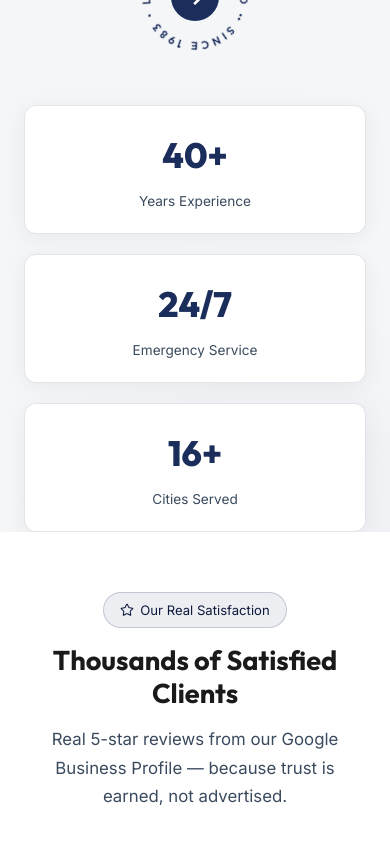
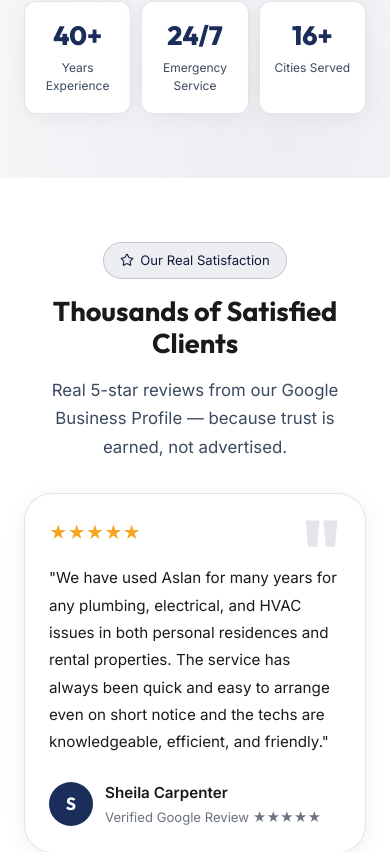
Before and after one commit to BenChoii/Aslan, a React (Vite) app: page / in a window 390 px wide. Shown: the part 760-1612 px from the top of the page. Built offline with nearby package versions, Linux system fonts and the light colour scheme.

Commit message:
Balance hero spacing and responsive section proportions

```diff
--- a/src/index.css
+++ b/src/index.css
@@ -21,6 +21,8 @@
   --transition: 0.3s cubic-bezier(0.4, 0, 0.2, 1);
   --max-width: 1280px;
   --header-height: 110px;
+  --section-space: clamp(64px, 6vw, 96px);
+  --section-heading-gap: clamp(32px, 4vw, 48px);
 }
 
 *, *::before, *::after { box-sizing: border-box; margin: 0; padding: 0; }
@@ -142,9 +144,9 @@ img { max-width: 100%; height: auto; display: block; }
 /* ─── Hero ─── */
 .hero {
   min-height: 100vh; display: flex; align-items: center;
-  padding-top: var(--header-height); position: relative;
+  padding: calc(var(--header-height) + clamp(40px, 5vw, 72px)) 0 clamp(64px, 6vw, 96px); position: relative;
   background: linear-gradient(135deg, #FFFFFF 0%, #F4F6F8 50%, rgba(27,45,91,0.04) 100%);
-  overflow: hidden;
+  overflow: clip;
 }
 .hero::before {
   content: ''; position: absolute; top: -50%; right: -20%;
@@ -164,8 +166,8 @@ img { max-width: 100%; height: auto; display: block; }
 }
 .hero-content {
   position: relative; z-index: 1; max-width: var(--max-width);
-  margin: 0 auto; padding: 0 24px;
-  display: grid; grid-template-columns: 1fr 1fr; gap: 60px; align-items: center;
+  width: 100%; margin: 0 auto; padding: 0 24px;
+  display: grid; grid-template-columns: minmax(0, 1fr) minmax(0, 1fr); gap: clamp(32px, 4vw, 60px); align-items: center;
 }
 .hero-badge {
   display: inline-flex; align-items: center; gap: 8px;
@@ -173,7 +175,7 @@ img { max-width: 100%; height: auto; display: block; }
   border: 1px solid rgba(27,45,91,0.2); border-radius: 50px;
   font-size: 0.85rem; color: var(--accent-dark); margin-bottom: 24px;
 }
-.hero-title { margin-bottom: 20px; }
+.hero-title { margin-bottom: 24px; font-size: clamp(2.5rem, 4.2vw, 4.25rem); font-weight: 800; line-height: 1.08; letter-spacing: -0.035em; }
 .hero-title .accent { color: var(--accent); }
 .hero-subtitle {
   font-size: 1.15rem; color: var(--text-secondary);
@@ -219,9 +221,9 @@ img { max-width: 100%; height: auto; display: block; }
 .hero-card-desc { font-size: 0.82rem; color: var(--text-muted); }
 
 /* ─── Section ─── */
-.section { padding: 100px 0; }
+.section { padding: var(--section-space) 0; }
 .section-dark { background: var(--bg-secondary); }
-.section-header { text-align: center; margin-bottom: 60px; }
+.section-header { text-align: center; margin-bottom: var(--section-heading-gap); }
 .section-badge {
   display: inline-flex; align-items: center; gap: 6px;
   padding: 6px 16px; background: rgba(27,45,91,0.08);
@@ -501,11 +503,15 @@ img { max-width: 100%; height: auto; display: block; }
 @media (max-width: 768px) {
   .header-nav { display: none; }
   .mobile-menu-btn { display: block; }
-  .hero-stats { grid-template-columns: 1fr; }
+  .hero-stats { grid-template-columns: repeat(3, minmax(0, 1fr)); gap: 10px; margin-top: 32px; }
+  .hero-stat { padding: 18px 8px; }
+  .hero-stat-number { font-size: clamp(1.65rem, 6vw, 2.2rem); line-height: 1.2; }
+  .hero-stat-label { font-size: 0.75rem; line-height: 1.5; margin-top: 8px; }
+  .hero-actions .rotating-badge { display: none; }
   .services-grid { grid-template-columns: 1fr; }
   .footer-grid { grid-template-columns: 1fr; }
   .footer-bottom { flex-direction: column; gap: 12px; text-align: center; }
-  .section { padding: 60px 0; }
+  .hero { min-height: auto; }
   .about-features { grid-template-columns: 1fr; }
 }
 
@@ -582,7 +588,8 @@ img { max-width: 100%; height: auto; display: block; }
 .testimonial-card-v2 {
   background: #FFFFFF;
   border: 1px solid var(--border); border-radius: var(--radius-xl);
-  padding: 36px; position: relative; overflow: hidden;
+  padding: clamp(24px, 2.5vw, 32px); position: relative; overflow: hidden;
+  display: flex; flex-direction: column;
   transition: var(--transition); box-shadow: var(--shadow);
 }
 .testimonial-card-v2:hover {
@@ -601,10 +608,10 @@ img { max-width: 100%; height: auto; display: block; }
   line-height: 1.8; margin-bottom: 24px; position: relative; z-index: 1;
 }
 .testimonial-card-v2 .testimonial-footer {
-  display: flex; align-items: center; gap: 12px;
+  display: flex; align-items: center; gap: 12px; margin-top: auto;
 }
 .testimonial-card-v2 .testimonial-avatar {
-  width: 44px; height: 44px; border-radius: 50%;
+  width: 44px; height: 44px; flex-shrink: 0; border-radius: 50%;
   background: var(--accent); display: flex; align-items: center;
   justify-content: center; font-weight: 700; font-size: 1.1rem;
   color: #FFFFFF; font-family: 'Outfit', sans-serif;
--- a/src/pages/HomePage.jsx
+++ b/src/pages/HomePage.jsx
@@ -114,7 +114,7 @@ export default function HomePage() {
         <div className="hero-content">
           <div>
             <div className="hero-badge fade-in"><FluentEmoji name="zap" size={16} /> Trusted Since 1983 — Serving the Okanagan</div>
-            <h1 className="hero-title fade-in fade-in-delay-1" style={{ fontSize: 'clamp(2.5rem, 6vw, 4.5rem)', fontWeight: 900, lineHeight: 1.05, letterSpacing: '-1px' }}>
+            <h1 className="hero-title fade-in fade-in-delay-1">
               Expert<br />
               <span className="accent">Trade Services</span><br />
               You Can Trust
```
